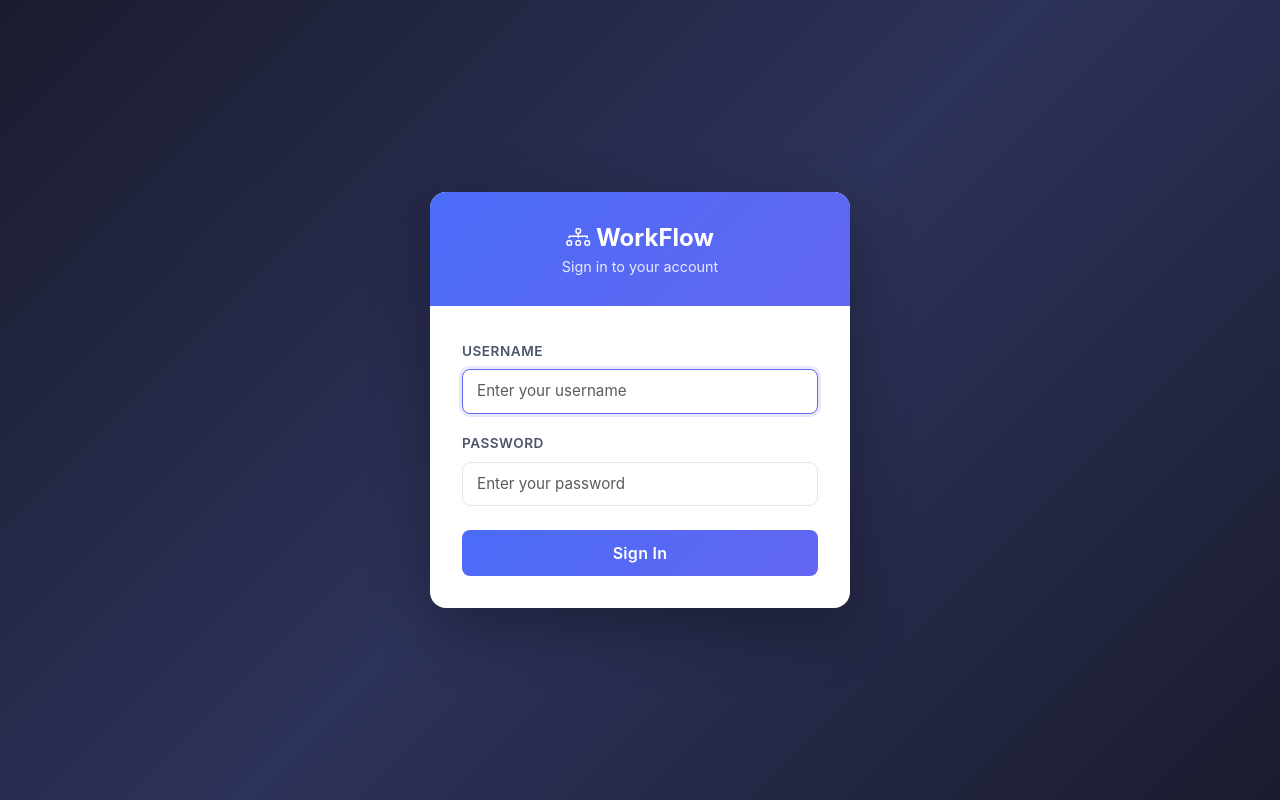
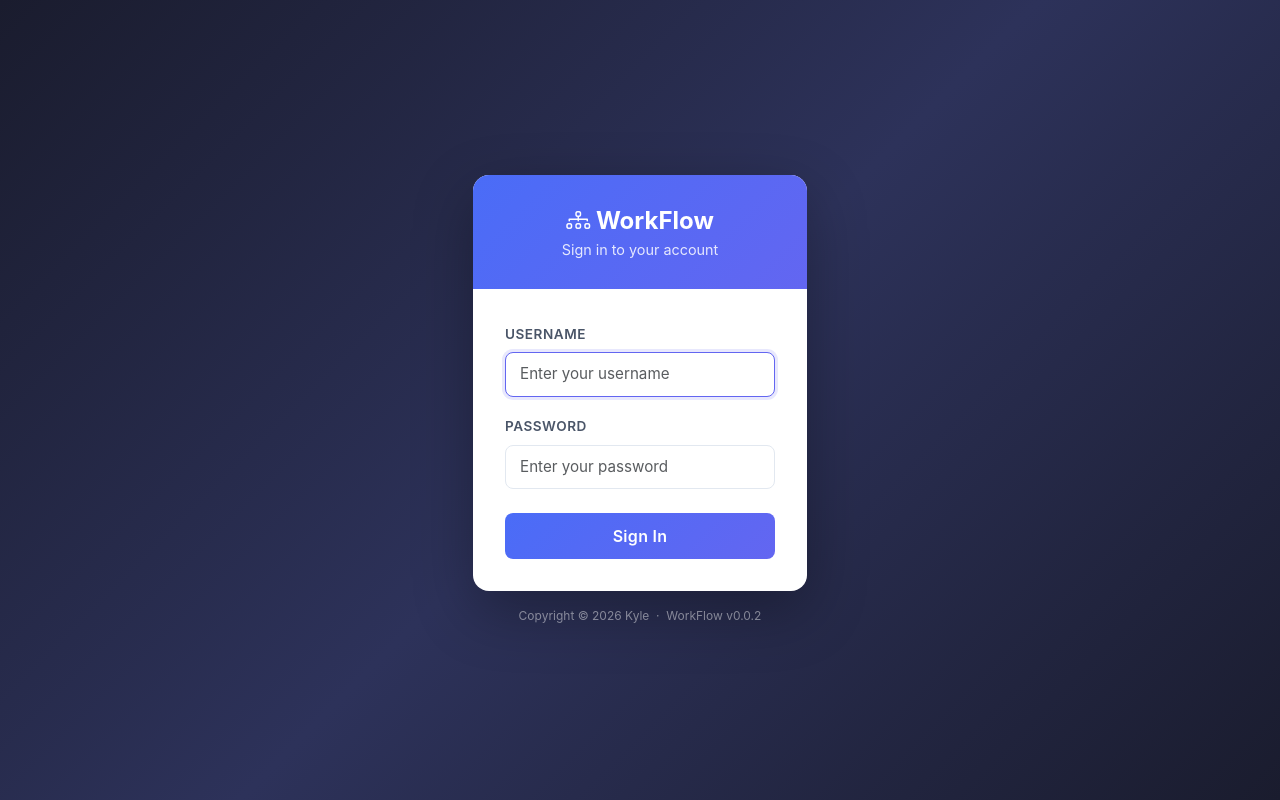
Before and after one commit to kylechenoO/WorkFlow, a Django app: page /accounts/login/ in a window 1280 px wide. Run offline with Django 4.2, Linux system fonts and the light colour scheme; data that the repository does not hold is empty; some libraries are stand-ins or nearby versions.

Commit message:
Add copyright footer to login page

```diff
--- a/web/accounts/templates/accounts/login.html
+++ b/web/accounts/templates/accounts/login.html
@@ -84,9 +84,21 @@
       border-radius: 8px;
       font-size: 0.9rem;
     }
+    .login-wrapper {
+      display: flex;
+      flex-direction: column;
+      align-items: center;
+    }
+    .login-footer {
+      text-align: center;
+      font-size: 12px;
+      color: rgba(255,255,255,0.45);
+      margin-top: 16px;
+    }
   </style>
 </head>
 <body>
+  <div class="login-wrapper">
   <div class="login-card">
     <div class="login-header">
       <h3><i class="bi bi-diagram-3"></i> WorkFlow</h3>
@@ -117,6 +129,11 @@
     </div>
   </div>
 
+  <div class="login-footer">
+    {{ app_copyright }} &nbsp;·&nbsp; WorkFlow v{{ app_version }}
+  </div>
+  </div>
+
   <!-- Bootstrap 5 JS -->
   <script src="{% static 'vendor/bootstrap/bootstrap.bundle.min.js' %}"></script>
 </body>
```
